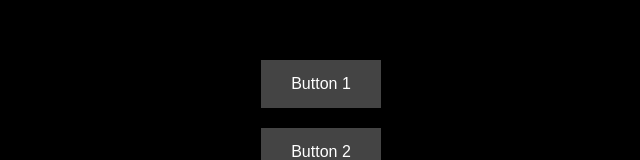
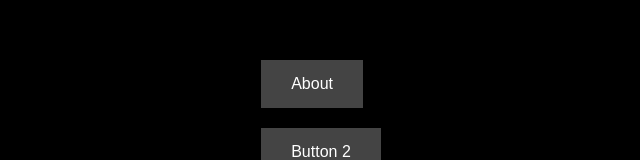
Before and after one commit to borilstoychev82-droid/borilstoychev82-droid.github.io, a plain HTML site: page index.html in a window 1280 px wide. Shown: the part 170-330 px from the top of the page, without its empty margins (319-959 px from the left). Drawn offline with Linux system fonts and the light colour scheme.

Commit message:
Update index.html

```diff
--- a/index.html
+++ b/index.html
@@ -41,7 +41,9 @@
 </head>
 <body>
     <div class="button-container">
-        <button>Button 1</button>
+        <a href="/downloads/about.html">
+            <button>About</button></button>
+        </a>
         <button>Button 2</button>
         <button>Button 3</button>
     </div>
```
